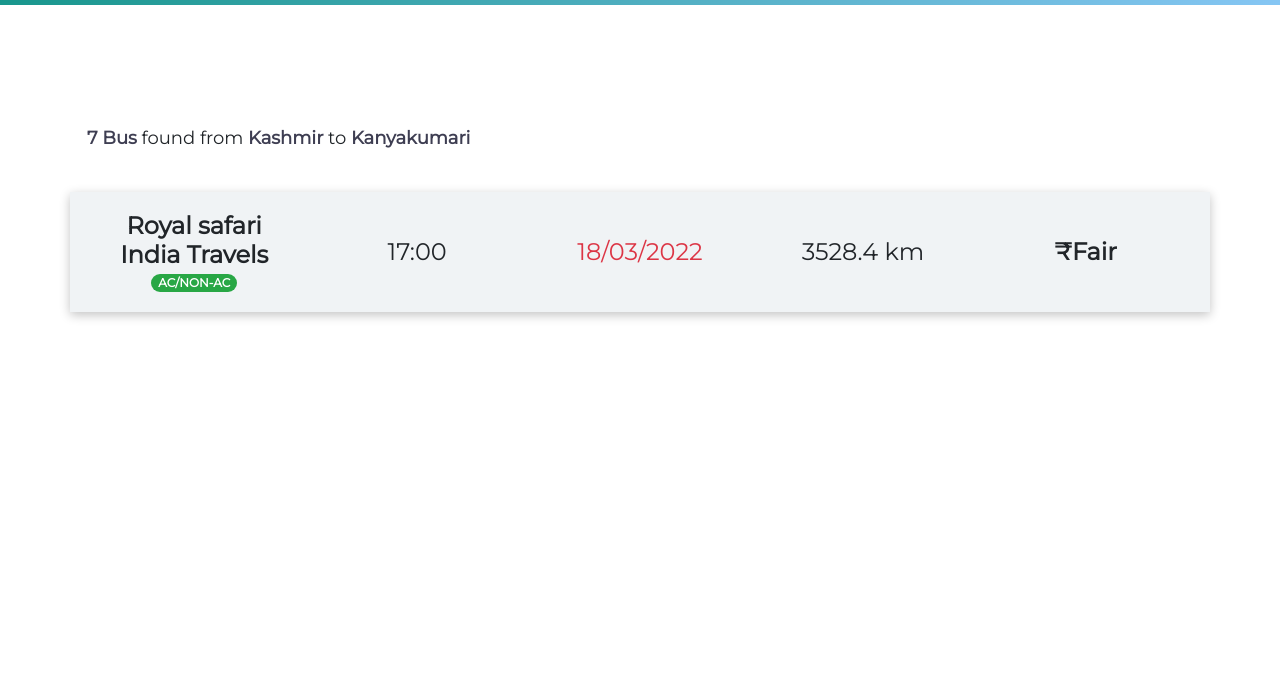
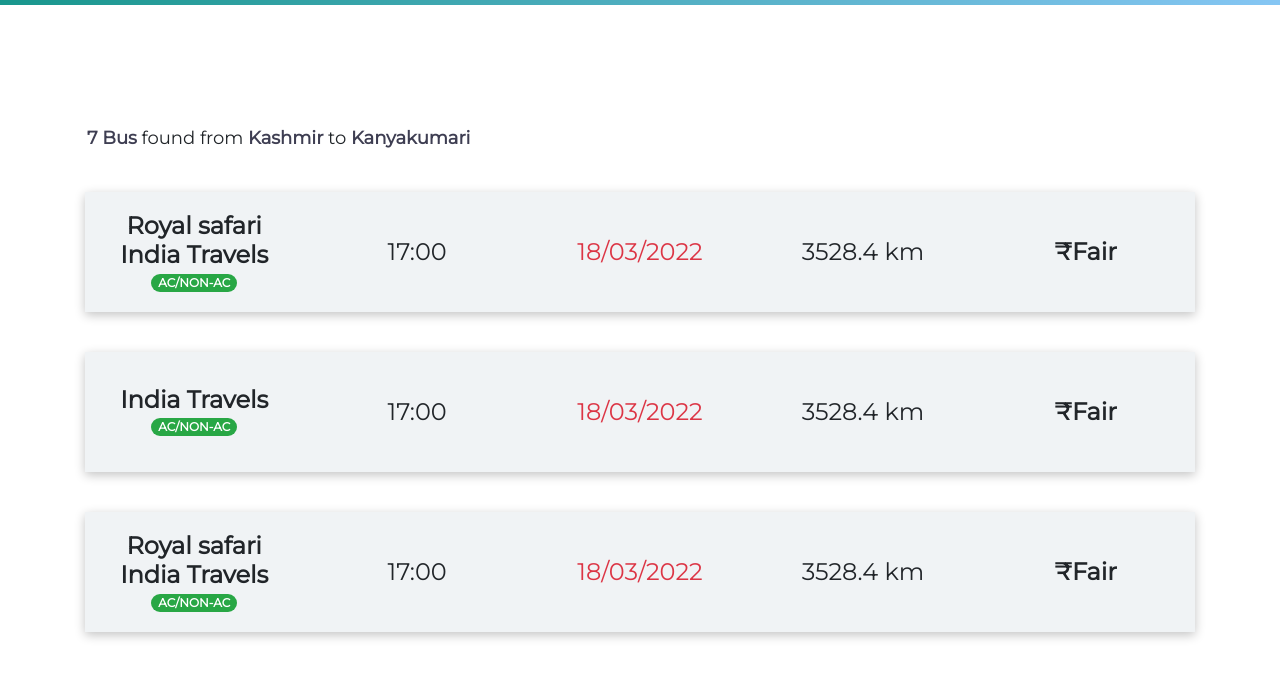
Before and after one commit to akashdeep007/BMS-Frontend-Pages, a plain HTML site: page resultPage.html in a window 1280 px wide. Shown: the part 51-728 px from the top of the page. Drawn offline with nearby package versions, Linux system fonts and the light colour scheme.

Commit message:
Added some more rows of dummy data

```diff
--- a/resultPage.html
+++ b/resultPage.html
@@ -89,8 +89,38 @@
     </section>
 
     <!-- Found Buses Details -->
-    <section class="container details">
-      <div class="d-flex justify-content-between card-body">
+    <section class="container">
+      <div class="d-flex justify-content-between card-body details">
+        <div class="col-sm-2 text-center my-auto">
+          <p class="font-weight-bold h4 my-auto">Royal safari India Travels</p>
+          <p class="badge badge-pill badge-success my-auto">AC/NON-AC</p>
+        </div>
+        <!-- <p class="badge badge-pill badge-success">AC/NON-AC</p> -->
+        <div class="col-sm-2 text-center my-auto h4">17:00</div>
+        <div class="col-sm-2 text-center text-danger my-auto h4">
+          18/03/2022
+        </div>
+        <div class="col-sm-2 text-center my-auto h4">3528.4 km</div>
+        <div class="col-sm-2 b text-center my-auto font-weight-bold h4">
+          ₹Fair
+        </div>
+      </div>
+      <div class="d-flex justify-content-between card-body details">
+        <div class="col-sm-2 text-center my-auto">
+          <p class="font-weight-bold h4 my-auto">India Travels</p>
+          <p class="badge badge-pill badge-success my-auto">AC/NON-AC</p>
+        </div>
+        <!-- <p class="badge badge-pill badge-success">AC/NON-AC</p> -->
+        <div class="col-sm-2 text-center my-auto h4">17:00</div>
+        <div class="col-sm-2 text-center text-danger my-auto h4">
+          18/03/2022
+        </div>
+        <div class="col-sm-2 text-center my-auto h4">3528.4 km</div>
+        <div class="col-sm-2 b text-center my-auto font-weight-bold h4">
+          ₹Fair
+        </div>
+      </div>
+      <div class="d-flex justify-content-between card-body details">
         <div class="col-sm-2 text-center my-auto">
           <p class="font-weight-bold h4 my-auto">Royal safari India Travels</p>
           <p class="badge badge-pill badge-success my-auto">AC/NON-AC</p>
```
